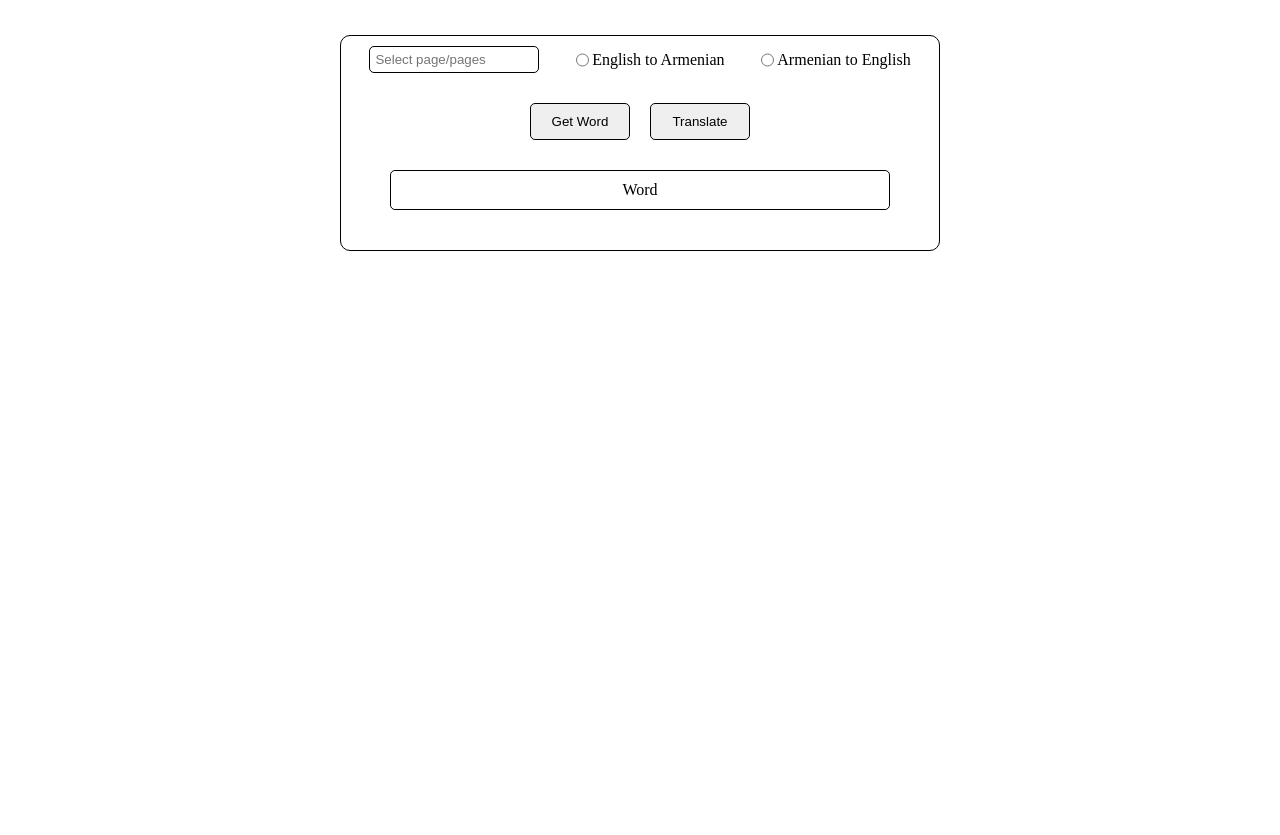
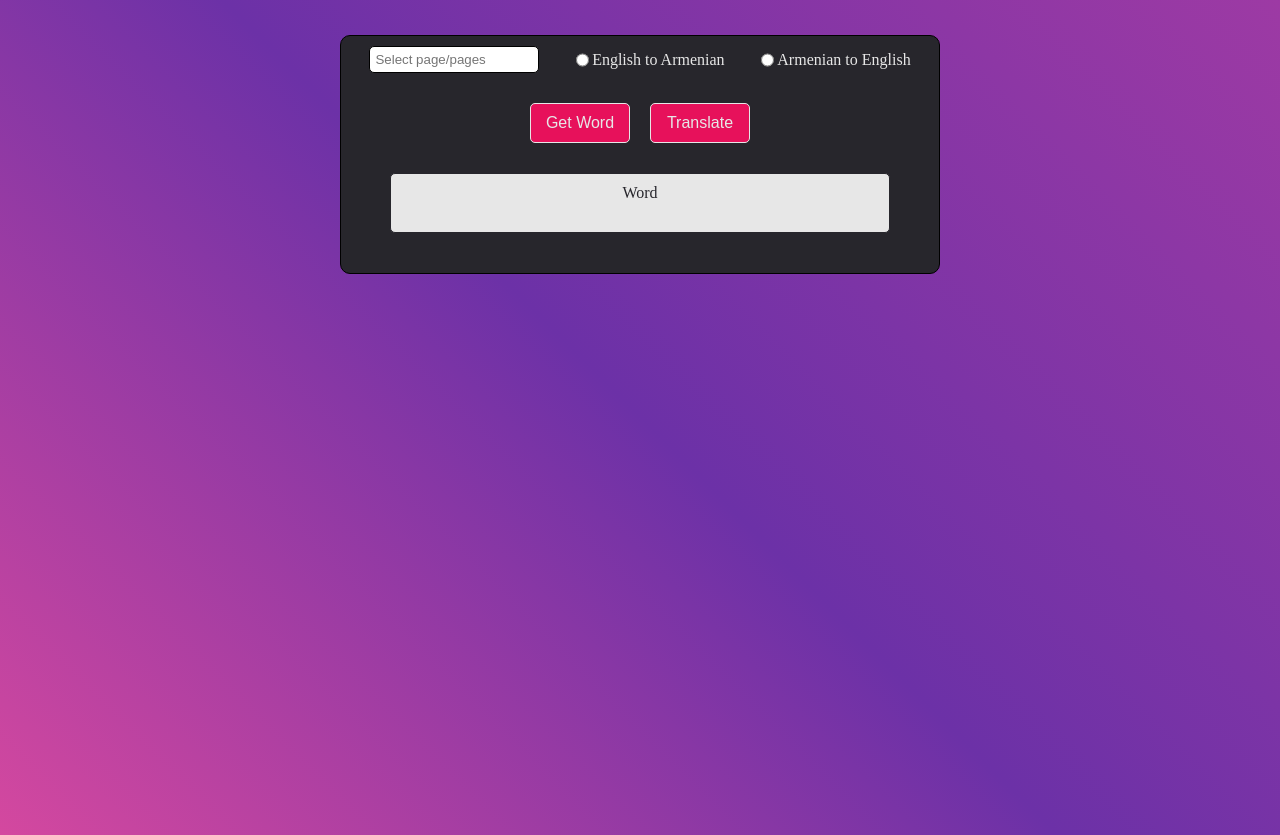
Before and after one commit to RobertArustamyan/StudyingEnglish, a Flask app: page / in a window 1280 px wide. Before the commit the page ends 251 px from the top, so only its background shows below. Run offline with Flask 3, Linux system fonts and the light colour scheme; parts of the project's set-up code (start-up, migrations or seed data) failed here and were passed over.

Commit message:
Updated index.html background color

```diff
--- a/templates/index.html
+++ b/templates/index.html
@@ -9,14 +9,22 @@
             margin: 0;
             padding: 0;
             box-sizing: border-box;
+
         }
-
+        body{
+            width: 100%;
+            height: 100vh;
+            background-image: linear-gradient(45deg, #d4489f, #6c31a7, #9d3aa4);
+            background-repeat: no-repeat;
+            background-size: cover;
+        }
         #main {
             width: 600px;
             border: 1px solid;
             border-radius: 10px;
             padding: 10px;
             margin: 35px auto;
+            background-color: #27262c;
         }
 
         #user_choice {
@@ -24,6 +32,7 @@
             flex-direction: row;
             justify-content: space-around;
             align-items: center;
+            color: #e7e7e7;
         }
 
         #page_input {
@@ -56,10 +65,14 @@
             border: 1px solid;
             border-radius: 5px;
             cursor: pointer;
+            background-color: #e7115b;
+            color: #e7e7e7;
+            font-size: 16px;
         }
 
         #words {
             width: 500px;
+            height: 60px;
             padding: 10px;
             margin: 30px auto;
             border: 1px solid;
@@ -67,6 +80,8 @@
             display: flex;
             flex-direction: column;
             align-items: center;
+            background-color: #e7e7e7;
+            color:#27262c;
         }
 
         #translation {
```
